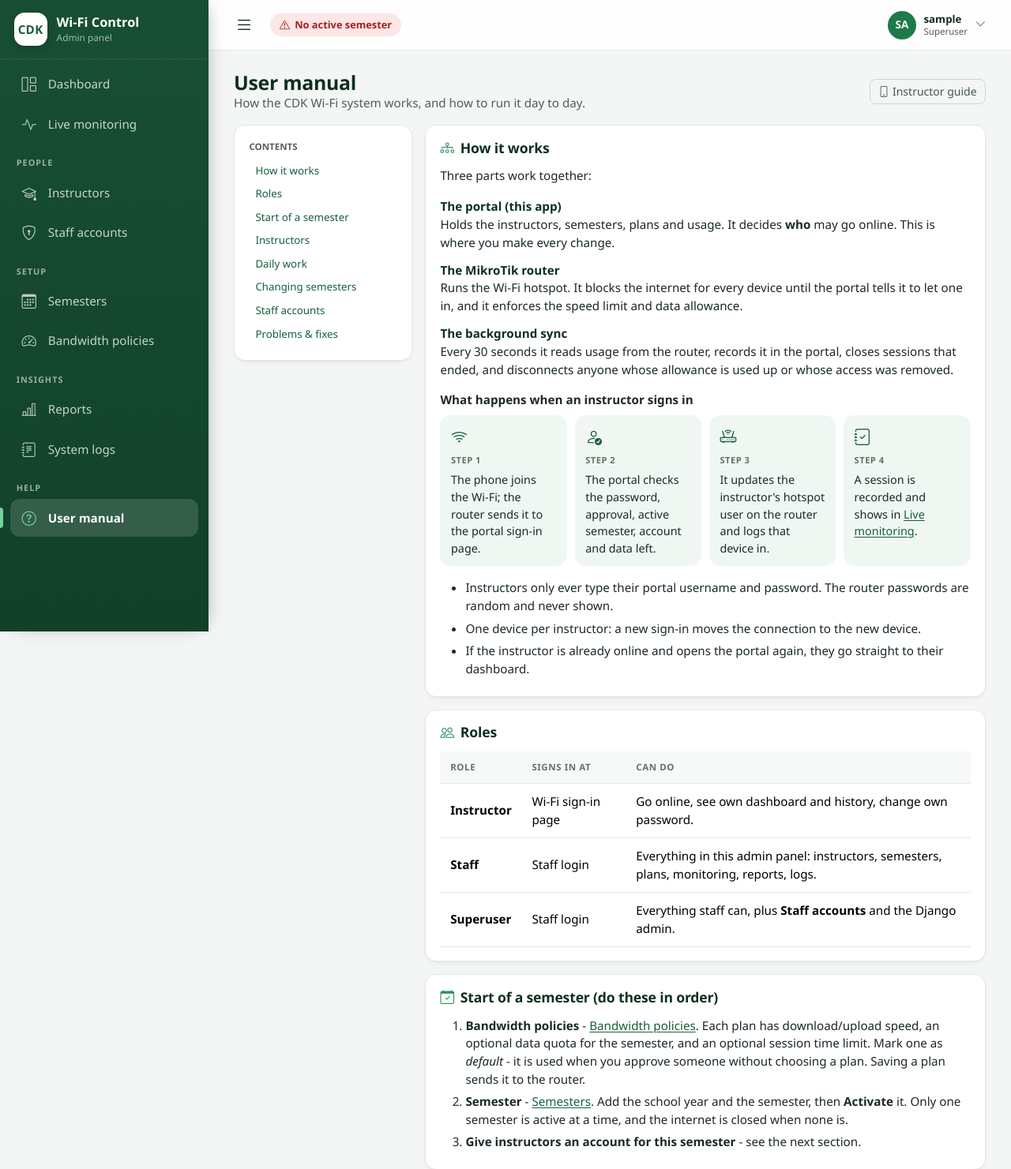
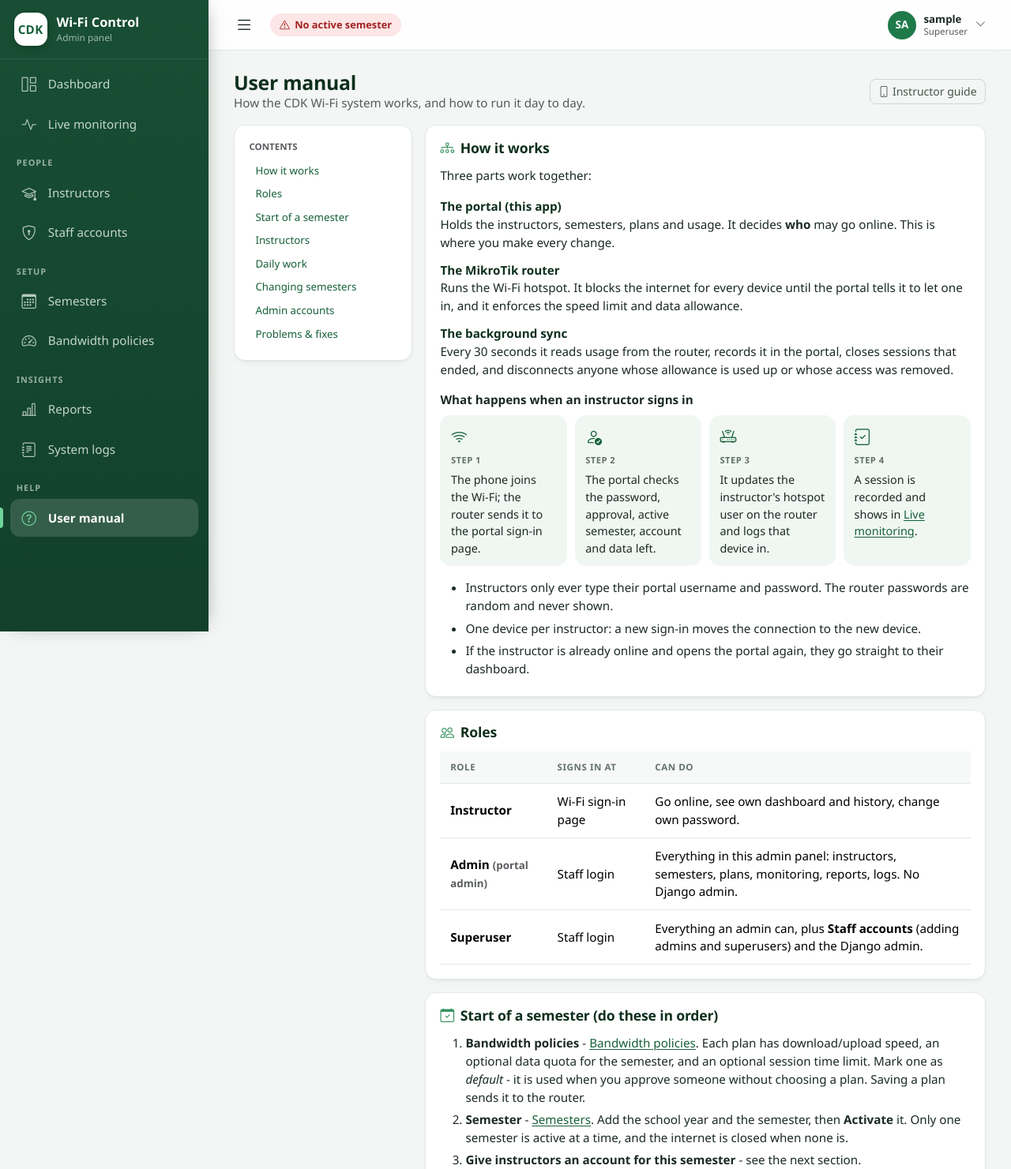
Before and after one commit to 0jieE/mikrotik-captive-portal, a Django app: page /admin-panel/help/ in a window 1280 px wide. Shown: the top 1481 px of the page at 79% size. Run offline with Django 5.2, Linux system fonts and the light colour scheme; the visitor is signed in with stand-in values (Sample User, id 1); data that the repository does not hold is empty; some libraries are stand-ins or nearby versions.

Commit message:
Manual: name the roles Instructor, Admin (portal admin) and Superuser
Co-Authored-By: Claude Opus 5.5 <noreply@anthropic.com>

```diff
--- a/templates/adminpanel/help.html
+++ b/templates/adminpanel/help.html
@@ -19,7 +19,7 @@
       <a href="#instructors">Instructors</a>
       <a href="#daily">Daily work</a>
       <a href="#switch">Changing semesters</a>
-      <a href="#staff">Staff accounts</a>
+      <a href="#staff">Admin accounts</a>
       <a href="#trouble">Problems &amp; fixes</a>
     </div></nav>
   </div>
@@ -60,8 +60,8 @@
           <thead><tr><th>Role</th><th>Signs in at</th><th>Can do</th></tr></thead>
           <tbody>
             <tr><td><strong>Instructor</strong></td><td>Wi-Fi sign-in page</td><td>Go online, see own dashboard and history, change own password.</td></tr>
-            <tr><td><strong>Staff</strong></td><td>Staff login</td><td>Everything in this admin panel: instructors, semesters, plans, monitoring, reports, logs.</td></tr>
-            <tr><td><strong>Superuser</strong></td><td>Staff login</td><td>Everything staff can, plus <strong>Staff accounts</strong> and the Django admin.</td></tr>
+            <tr><td><strong>Admin</strong> <span class="text-muted small">(portal admin)</span></td><td>Staff login</td><td>Everything in this admin panel: instructors, semesters, plans, monitoring, reports, logs. No Django admin.</td></tr>
+            <tr><td><strong>Superuser</strong></td><td>Staff login</td><td>Everything an admin can, plus <strong>Staff accounts</strong> (adding admins and superusers) and the Django admin.</td></tr>
           </tbody>
         </table>
       </div>
@@ -134,9 +134,9 @@
     </div></div>
 
     <div class="card mb-3" id="staff"><div class="card-body manual-section">
-      <h3><i class="bi bi-shield-lock"></i>Staff accounts (superusers only)</h3>
+      <h3><i class="bi bi-shield-lock"></i>Admin and superuser accounts (superusers only)</h3>
       <ul class="mb-0">
-        <li>Add people who run the portal and choose <strong>Staff</strong> or <strong>Superuser</strong>.</li>
+        <li>On <em>Staff accounts</em>, add the people who run the portal and choose their role: <strong>Admin</strong> (portal admin) or <strong>Superuser</strong>.</li>
         <li>You cannot deactivate yourself, the last active account, or the last active superuser, and you cannot remove
           your own superuser role.</li>
         <li>Everyone changes their own password from the menu at the top right.</li>
```
